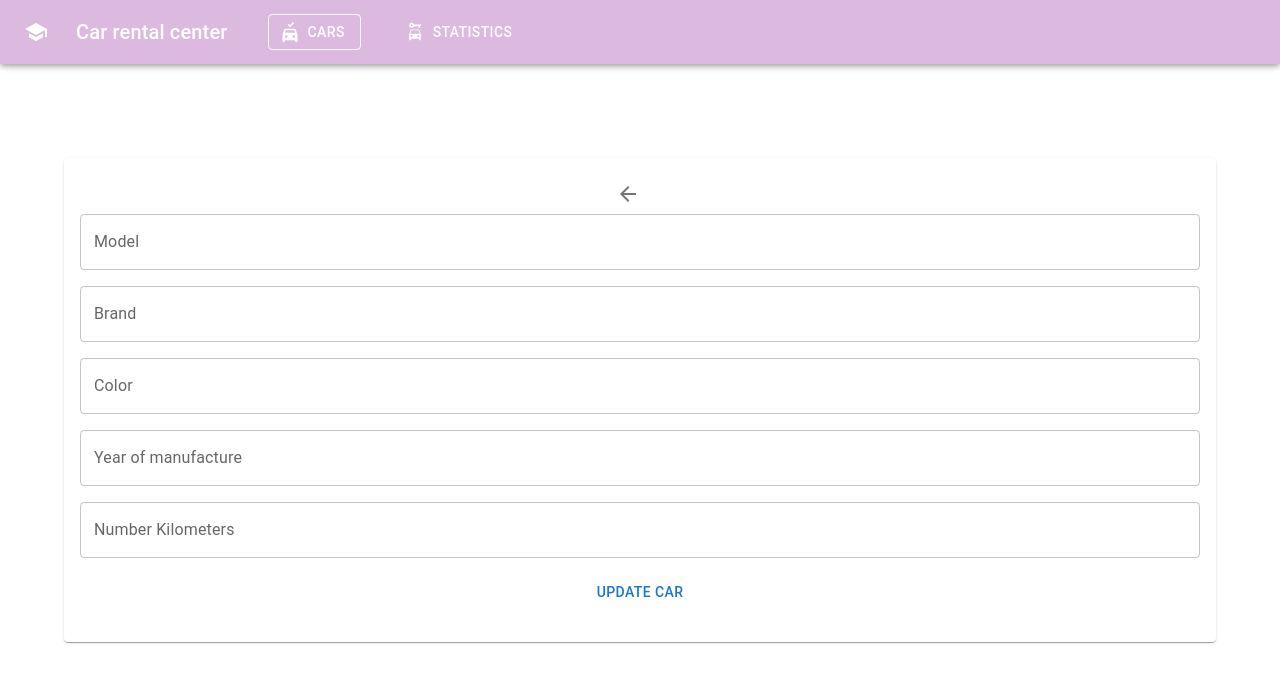
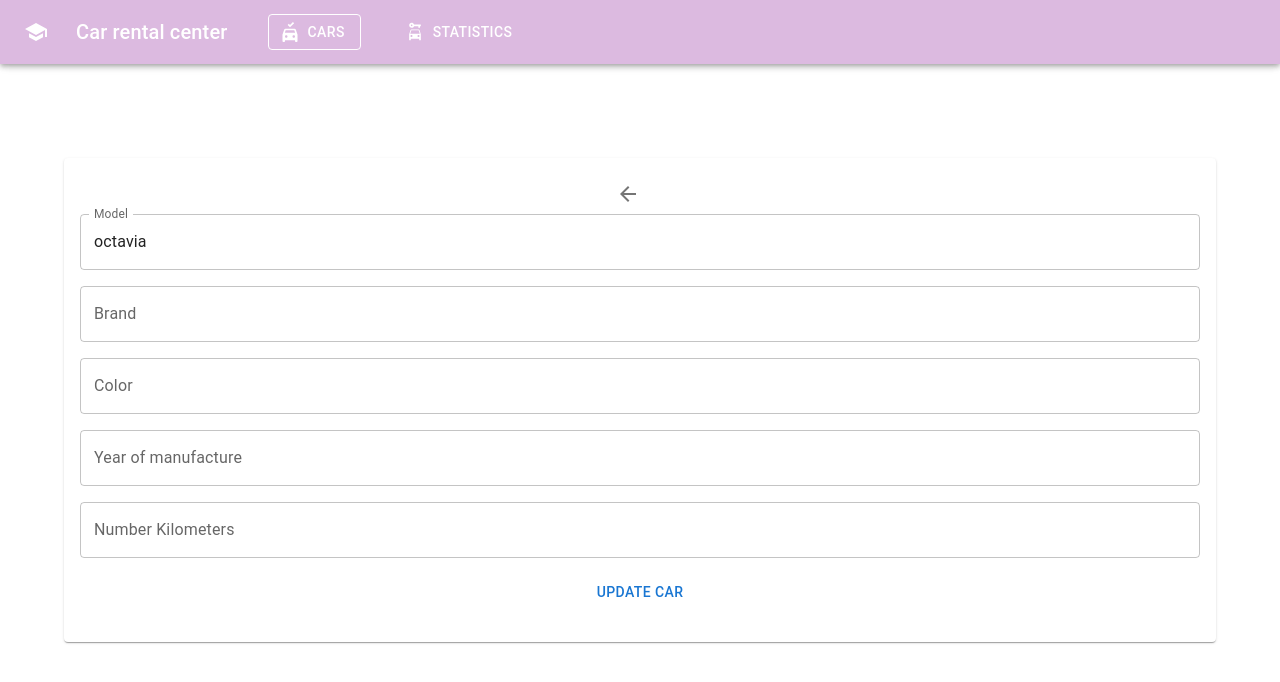
Before and after one commit to UBB-SDI-23/lab-5x-911-Bogdan-Teodora, a React (Vite) app in the folder Frontend/: page /cars/1/edit in a window 1280 px wide. Shown: the top 682 px of the page. Built offline with nearby package versions, Linux system fonts and the light colour scheme; no server answers.

Commit message:
Update CarUpdate.tsx

```diff
--- a/Frontend/src/components/cars/CarUpdate.tsx
+++ b/Frontend/src/components/cars/CarUpdate.tsx
@@ -19,7 +19,7 @@ export const CarUpdate = () => {
 
 	const [car, setCar] = useState<Car>({
         id: 0,
-        model: "",
+        model: "octavia",
         brand: "",
         color: "",
         year_manufacture: 0,
```
